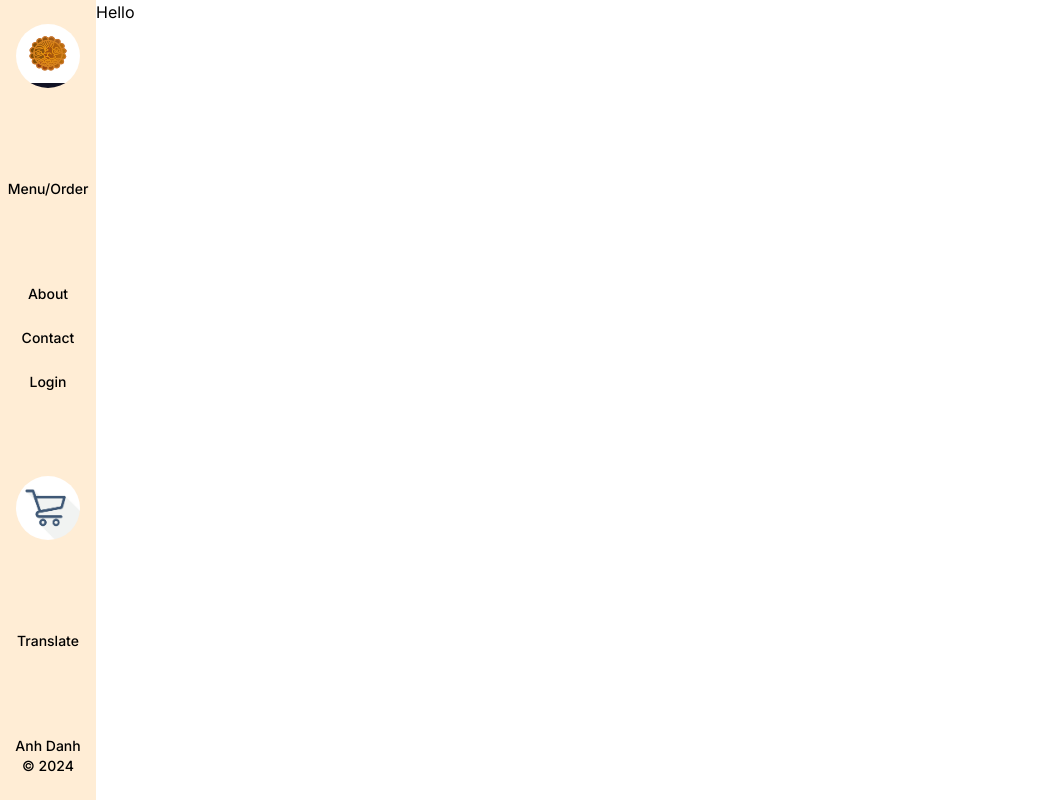
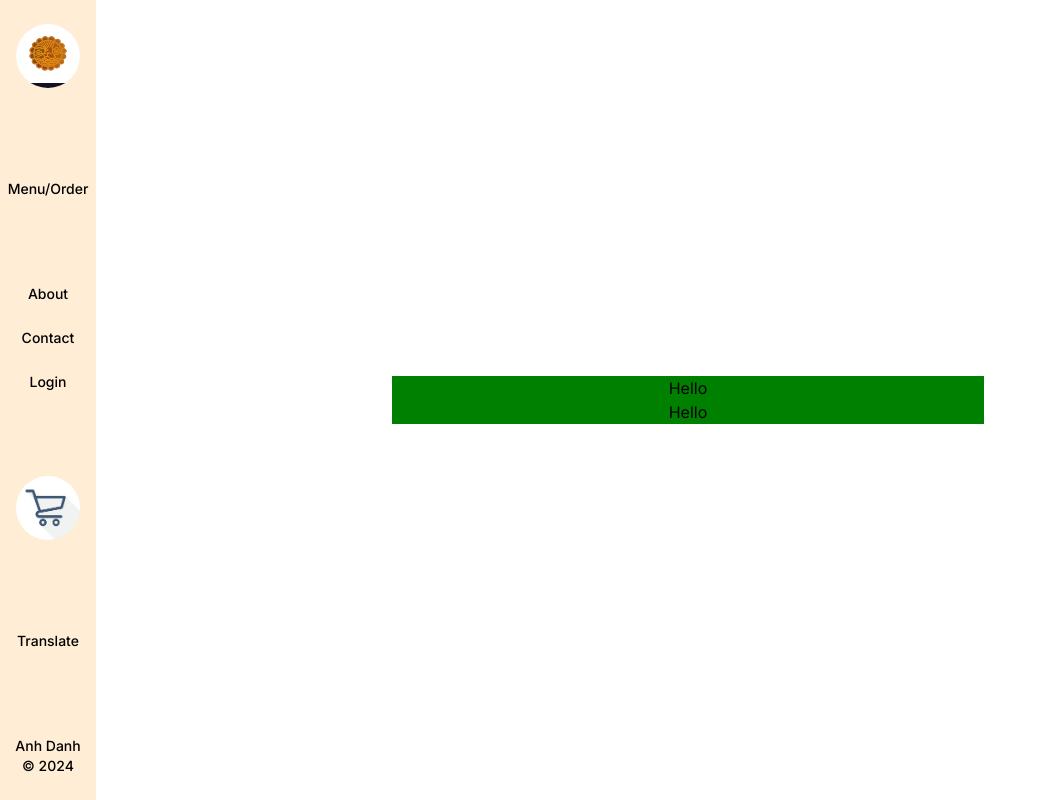
Before and after one commit to juiceman1014/bakery-website, a Next.js app in the folder client/: page /checkout-methods in a window 1280 px wide. Shown: the whole page, without its empty margins (0-1039 px from the left). Built offline with nearby package versions, Linux system fonts and the light colour scheme.

Commit message:
initial page layout

```diff
--- a/client/src/app/checkout-methods/page.jsx
+++ b/client/src/app/checkout-methods/page.jsx
@@ -2,7 +2,12 @@ import React from "react";
 
 const Checkout = () => {
     return(
-        <p>Hello</p>
+        <div className = "flex flex-row justify-center items-center h-screen">
+        <container className = "flex flex-col items-center bg-[green] h-6/12 w-6/12">
+            <div>Hello</div>
+            <div>Hello</div>
+        </container>
+        </div>
     );
 };
 
```
